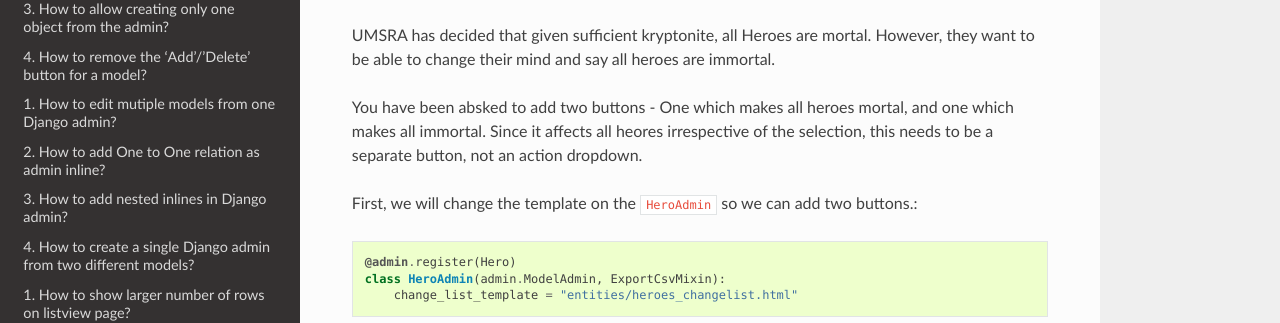
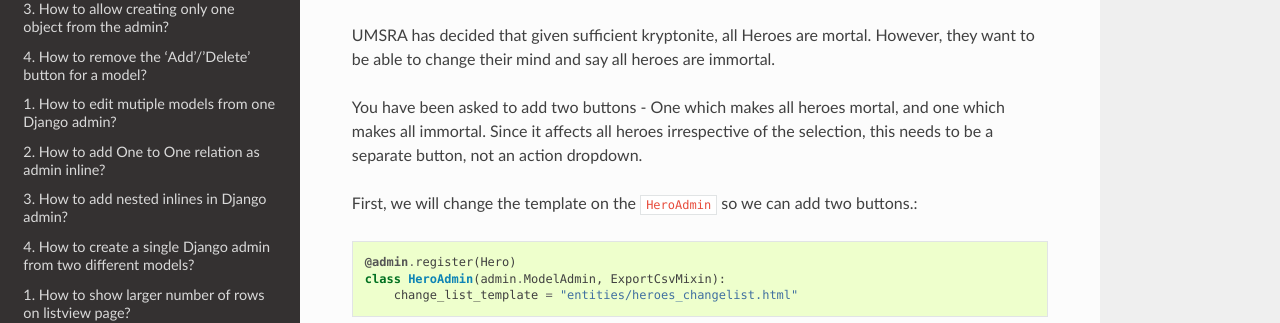
Before and after one commit to agiliq/django-admin-cookbook, a Sphinx documentation site: the page built from docs/action_buttons.rst, in a window 1280 px wide and 900 px high. Shown: the part 197-520 px from the top of the window. Built offline with Sphinx 7.4.7 and the Read the Docs theme 2.0.0, drawn with Linux system fonts in a browser that asks for light colours.

Commit message:
Fix spelling

```diff
--- a/docs/action_buttons.rst
+++ b/docs/action_buttons.rst
@@ -4,7 +4,7 @@ How to add Custom Action Buttons (not actions) to Django Admin list page?
 UMSRA has decided that given sufficient kryptonite, all Heroes are mortal.
 However, they want to be able to change their mind and say all heroes are immortal.
 
-You have been absked to add two buttons - One which makes all heroes mortal, and one which makes all immortal. Since it affects all heores irrespective of the selection, this needs to be a separate button, not an action dropdown.
+You have been asked to add two buttons - One which makes all heroes mortal, and one which makes all immortal. Since it affects all heroes irrespective of the selection, this needs to be a separate button, not an action dropdown.
 
 First, we will change the template on the :code:`HeroAdmin` so we can add two buttons.::
 
```
